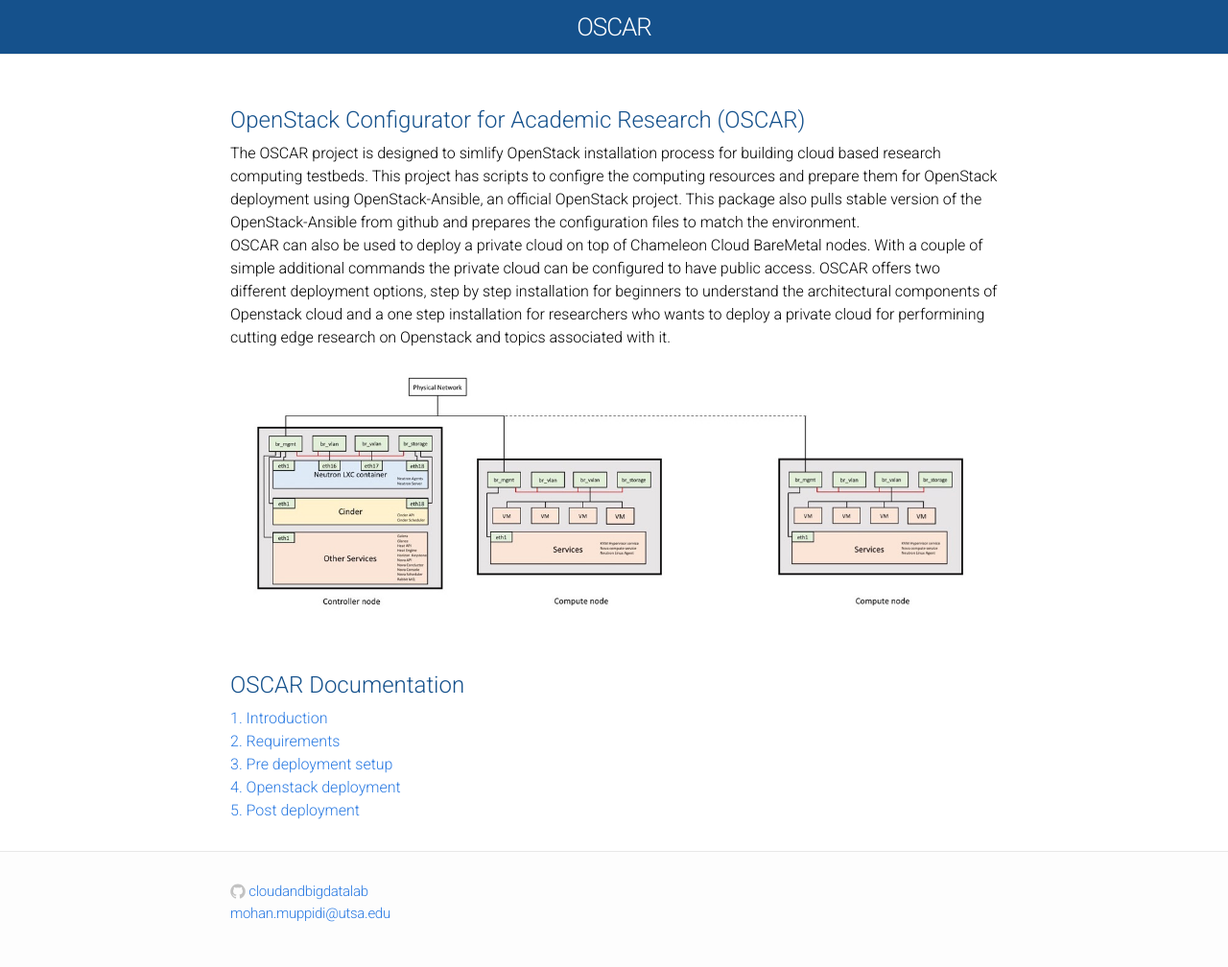
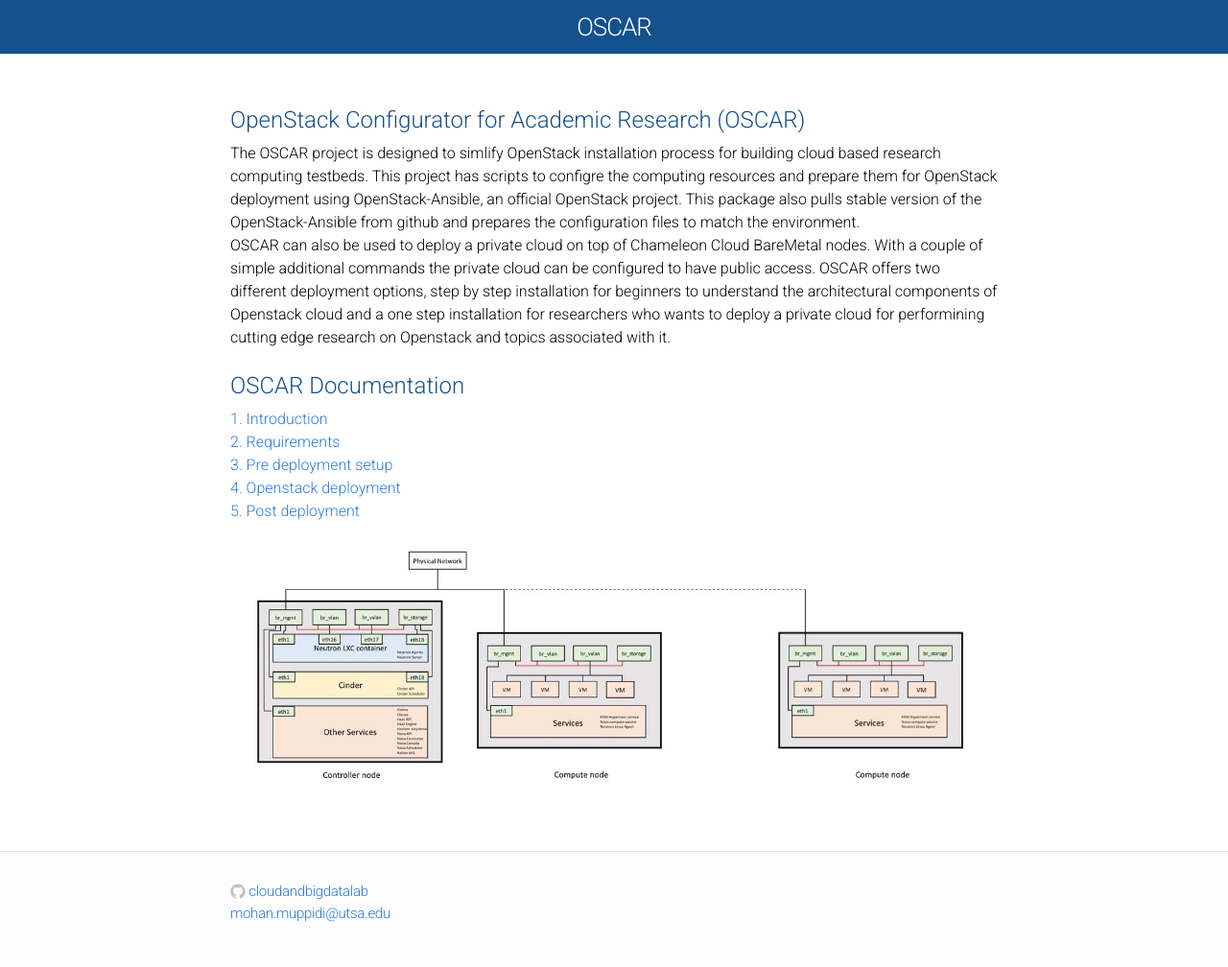
Before and after one commit to cloudandbigdatalab/OSCAR, a Jekyll site: the page built from index.html, in a window 1280 px wide. Shown: the whole page at 96% size. Built offline with Jekyll 4.4.1, drawn with Linux system fonts in a browser that asks for light colours; Markdown is read by kramdown in place of the engine named in the settings.

Commit message:
Update index.html

```diff
--- a/index.html
+++ b/index.html
@@ -16,10 +16,7 @@
 
 </div>
 
-<div>
-      <img src="https://github.com/cloudandbigdatalab/OSCAR/blob/gh-pages/assets/figures/Slide7.jpg?raw=True" width="100%">
-      <!--<img src="https://github.com/cloudandbigdatalab/OSCAR/blob/gh-pages/assets/figures/Slide7.jpg?raw=True" width="100%">-->
-</div>
+
 
 <div class="module-header">
        OSCAR Documentation
@@ -66,3 +63,7 @@
       </a>
 </div>
 -->
+<div>
+      <img src="https://github.com/cloudandbigdatalab/OSCAR/blob/gh-pages/assets/figures/Slide7.jpg?raw=True" width="100%">
+      <!--<img src="https://github.com/cloudandbigdatalab/OSCAR/blob/gh-pages/assets/figures/Slide7.jpg?raw=True" width="100%">-->
+</div>
```
